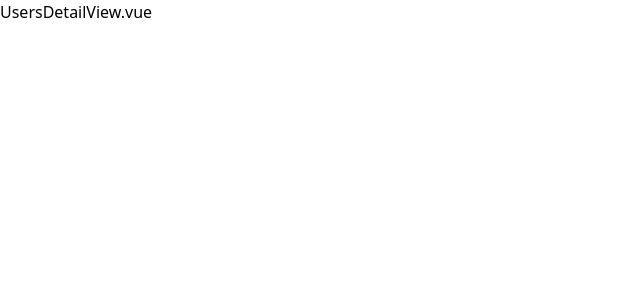
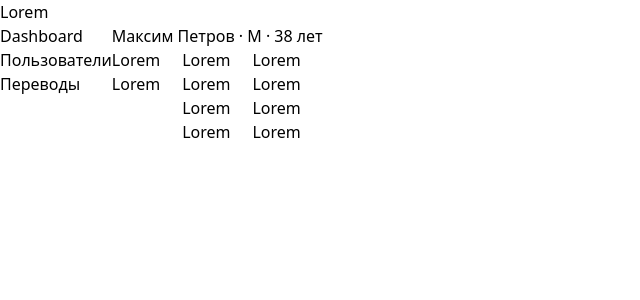
Before and after one commit to Mirabbosbek9778/SuperMe_example_, a Vue app: page /users/1 in a window 1280 px wide. Shown: the top 300 px of the page, without its empty margins (0-640 px from the left). Built offline with nearby package versions, Linux system fonts and the light colour scheme.

Commit message:
added structure

```diff
--- a/src/App.vue
+++ b/src/App.vue
@@ -14,9 +14,9 @@ const layout = computed(() => {
 </script>
 
 <template>
-  <component :is="layout">
+  <DefaultLayout>
     <router-view />
-  </component>
+  </DefaultLayout>
 </template>
 
 <style scoped></style>
--- a/src/components/FilterBlock.vue
+++ b/src/components/FilterBlock.vue
@@ -1,7 +1,16 @@
-<script setup></script>
+<script setup>
+import CustemInput from "./form/CustemInput.vue";
+import CustemSelect from "./form/CustemSelect.vue";
+import DatePicker from "./form/DatePicker.vue";
+</script>
 
 <template>
-  <div>Lorem</div>
+  <div>
+    Lorem
+    <CustemInput />
+    <DatePicker />
+    <CustemSelect />
+  </div>
 </template>
 
 <style lang="scss" scoped></style>
--- a/src/components/SideBar.vue
+++ b/src/components/SideBar.vue
@@ -1,7 +1,32 @@
-<script setup></script>
+<script setup>
+import { computed } from "vue";
+const navList = computed(() => [
+  {
+    title: "Dashboard",
+    path: "/",
+    icon: "",
+  },
+  {
+    title: "Пользователи",
+    path: "/users",
+    icon: "",
+  },
+  {
+    title: "Переводы",
+    path: "/translations",
+    icon: "",
+  },
+]);
+</script>
 
 <template>
-  <div>SideBar</div>
+  <div>
+    <ul>
+      <li v-for="nav in navList" :key="nav">
+        <router-link :to="nav.path"> {{ nav.title }}</router-link>
+      </li>
+    </ul>
+  </div>
 </template>
 
 <style lang="scss" scoped></style>
--- a/src/components/TranslateTable.vue
+++ b/src/components/TranslateTable.vue
@@ -1,7 +1,12 @@
-<script setup></script>
+<script setup>
+import EditWord from "./EditWord.vue";
+</script>
 
 <template>
-  <div>Lorem</div>
+  <div>table</div>
+
+  <!-- modal -->
+  <EditWord />
 </template>
 
 <style lang="scss" scoped></style>
--- a/src/layouts/DefaultLayout.vue
+++ b/src/layouts/DefaultLayout.vue
@@ -1,11 +1,15 @@
 <script setup>
+import Header from "../components/Header.vue";
 import SideBar from "../components/SideBar.vue";
 </script>
 
 <template>
-  <div class="d-flex">
-    <SideBar />
-    <slot />
+  <div class="">
+    <Header />
+    <div class="flex">
+      <SideBar />
+      <slot />
+    </div>
   </div>
 </template>
 
--- a/src/views/TranslationsView.vue
+++ b/src/views/TranslationsView.vue
@@ -1,7 +1,14 @@
-<script setup></script>
+<script setup>
+import TranslateTable from "../components/TranslateTable.vue";
+import EmptyTable from "../components/EmptyTable.vue";
+</script>
 
 <template>
-  <div>Lorem</div>
+  <div>
+    Переводы
+    <TranslateTable v-if="true" />
+    <EmptyTable v-else />
+  </div>
 </template>
 
 <style lang="scss" scoped></style>
--- a/src/views/UserDetailView.vue
+++ b/src/views/UserDetailView.vue
@@ -1,5 +1,25 @@
+<script setup>
+import Calendar from "../components/Calendar.vue";
+import Message from "../components/Message.vue";
+import UserInfo from "../components/UserInfo.vue";
+import UserStats from "../components/UserStats.vue";
+</script>
 <template>
-  <h1>UsersDetailView.vue</h1>
+  <div class="">
+    <h2>Максим Петров · М · 38 лет</h2>
+    <div class="grid grid-cols-3">
+      <div class="flex flex-col">
+        <UserInfo />
+        <UserStats />
+      </div>
+      <div class="flex flex-col">
+        <Calendar v-for="i in 4" :key="i" />
+      </div>
+      <div class="flex flex-col">
+        <Message v-for="i in 4" :key="i" />
+      </div>
+    </div>
+  </div>
 </template>
 
 <style lang="scss" scoped></style>
--- a/src/views/UsersView.vue
+++ b/src/views/UsersView.vue
@@ -1,7 +1,15 @@
-<script setup></script>
+<script setup>
+import FilterBlock from "../components/FilterBlock.vue";
+import UsersTable from "../components/UsersTable.vue";
+import EmptyTable from "../components/EmptyTable.vue";
+</script>
 
 <template>
-  <div>Lorem</div>
+  <div>
+    <FilterBlock />
+    <UsersTable v-if="true" />
+    <EmptyTable v-else />
+  </div>
 </template>
 
 <style lang="scss" scoped></style>
```
